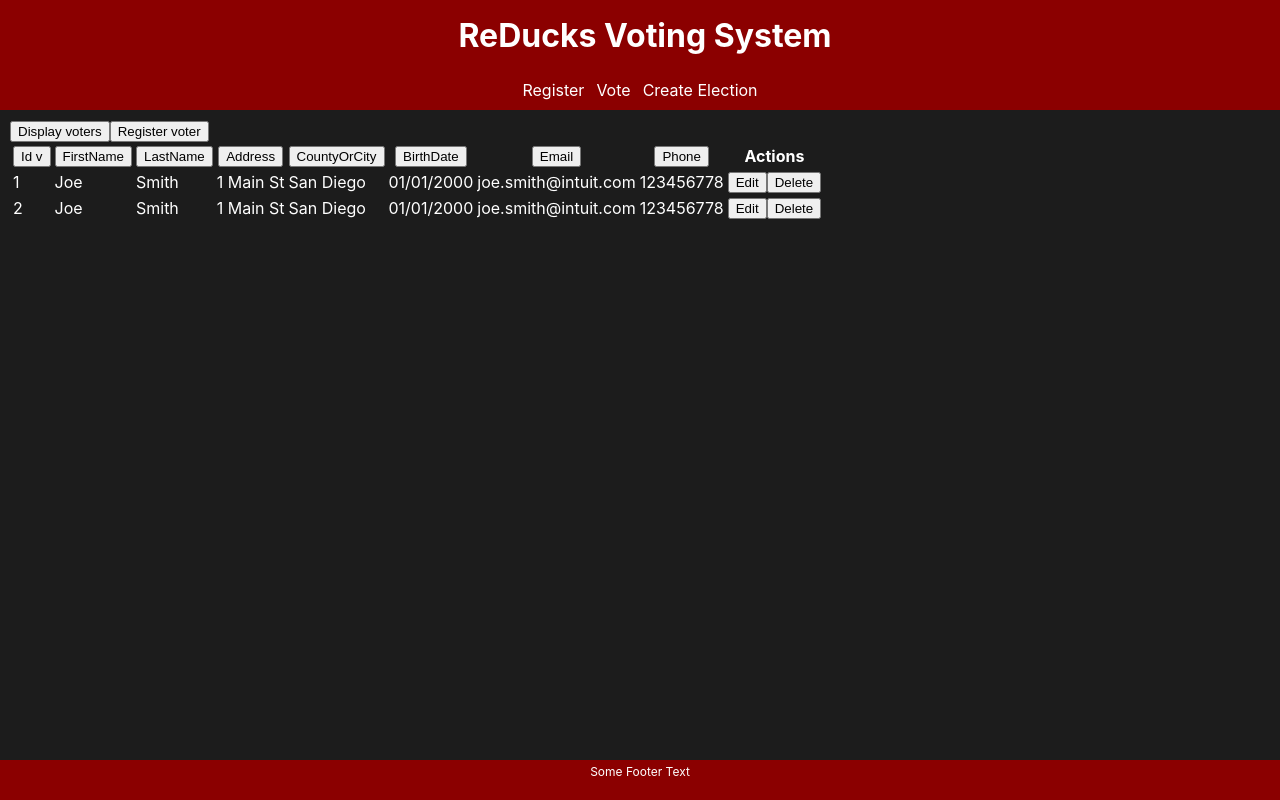
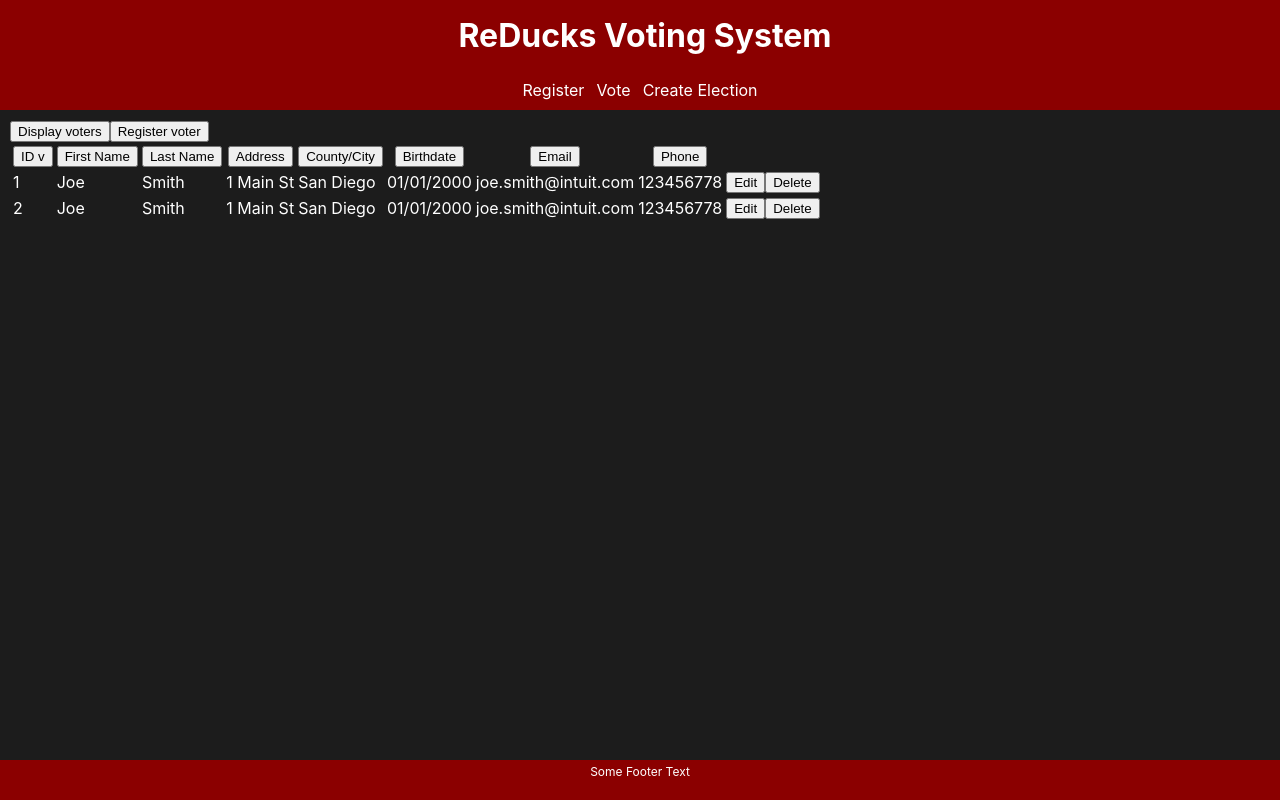
Before and after one commit to ethanschwartz2/reducks-voting-system, a React (Create React App) app: page /register in a window 1280 px wide. Both pictures are taken after a click on the button "Display voters". Built offline with nearby package versions, Linux system fonts and the light colour scheme; data requests are answered from the project's data file.

Commit message:
Expanded form headers

```diff
--- a/src/components/VoterTable.js
+++ b/src/components/VoterTable.js
@@ -1,16 +1,5 @@
 import { VoterViewRow } from './VoterViewRow';
 import { VoterEditRow } from './VoterEditRow';
-
-const cols = [
-  [ 'Id', 'id' ],
-  [ 'FirstName', 'firstName' ],
-  [ 'LastName', 'lastName' ],
-  [ 'Address', 'address' ],
-  [ 'CountyOrCity', 'countyOrCity' ],
-  [ 'BirthDate', 'birthdate' ],
-  [ 'Email', 'email' ],
-  [ 'Phone', 'phone' ],
-];
 
 export const VoterTable = props => {
 
@@ -26,12 +15,30 @@ export const VoterTable = props => {
     <table>
       <thead>
         <tr>
-          {cols.map(([ header, field ]) => <th key={field}>
-            <button type="button" onClick={() => props.onSortVoters(field)}>
-              {header}{sortDirectionIndicator(field)}
-            </button>
-          </th>)}
-          <th>Actions</th>
+          <th><button type="button" onClick={() => props.onSortVoters('id')}>
+              ID{sortDirectionIndicator('id')}
+            </button></th>
+            <th><button type="button" onClick={() => props.onSortVoters('firstName')}>
+              First Name{sortDirectionIndicator('firstName')}
+            </button></th>
+            <th><button type="button" onClick={() => props.onSortVoters('lastName')}>
+              Last Name{sortDirectionIndicator('lastName')}
+            </button></th>
+            <th><button type="button" onClick={() => props.onSortVoters('address')}>
+              Address{sortDirectionIndicator('address')}
+            </button></th>
+            <th><button type="button" onClick={() => props.onSortVoters('countyOrCity')}>
+              County/City{sortDirectionIndicator('countyOrCity')}
+            </button></th>
+            <th><button type="button" onClick={() => props.onSortVoters('birthdate')}>
+              Birthdate{sortDirectionIndicator('birthdate')}
+            </button></th>
+            <th><button type="button" onClick={() => props.onSortVoters('email')}>
+              Email{sortDirectionIndicator('email')}
+            </button></th>
+            <th><button type="button" onClick={() => props.onSortVoters('phone')}>
+              Phone{sortDirectionIndicator('phone')}
+            </button></th>
         </tr>
       </thead>
       <tbody>
--- a/src/hooks/useForm.js
+++ b/src/hooks/useForm.js
@@ -6,8 +6,6 @@ export const useForm = initialForm => {
   const [ form, setForm ] = useState(initialForm);
 
   const change = e => {
-
-    console.log(e);
 
     setForm({
       ...form,
```
